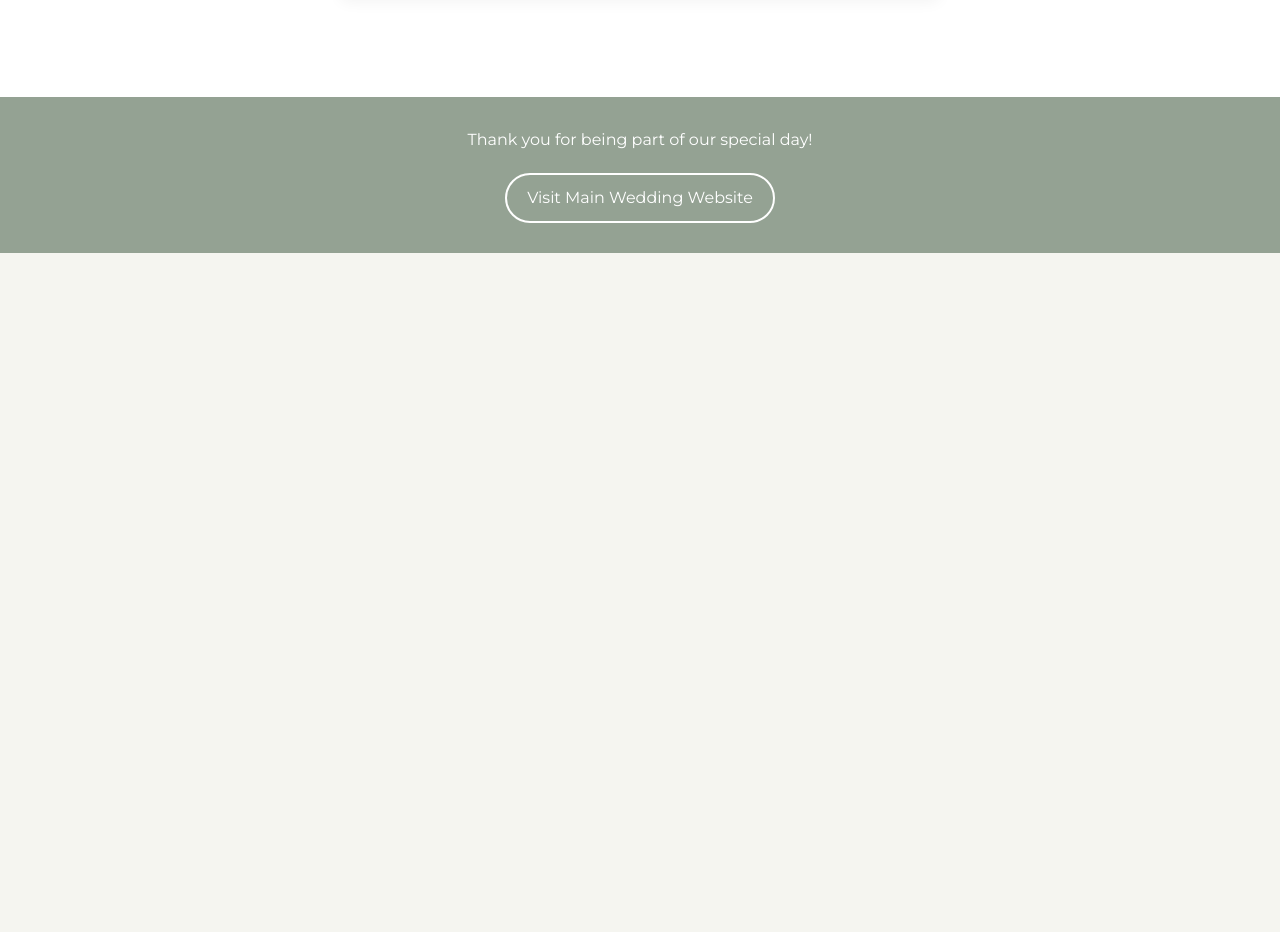
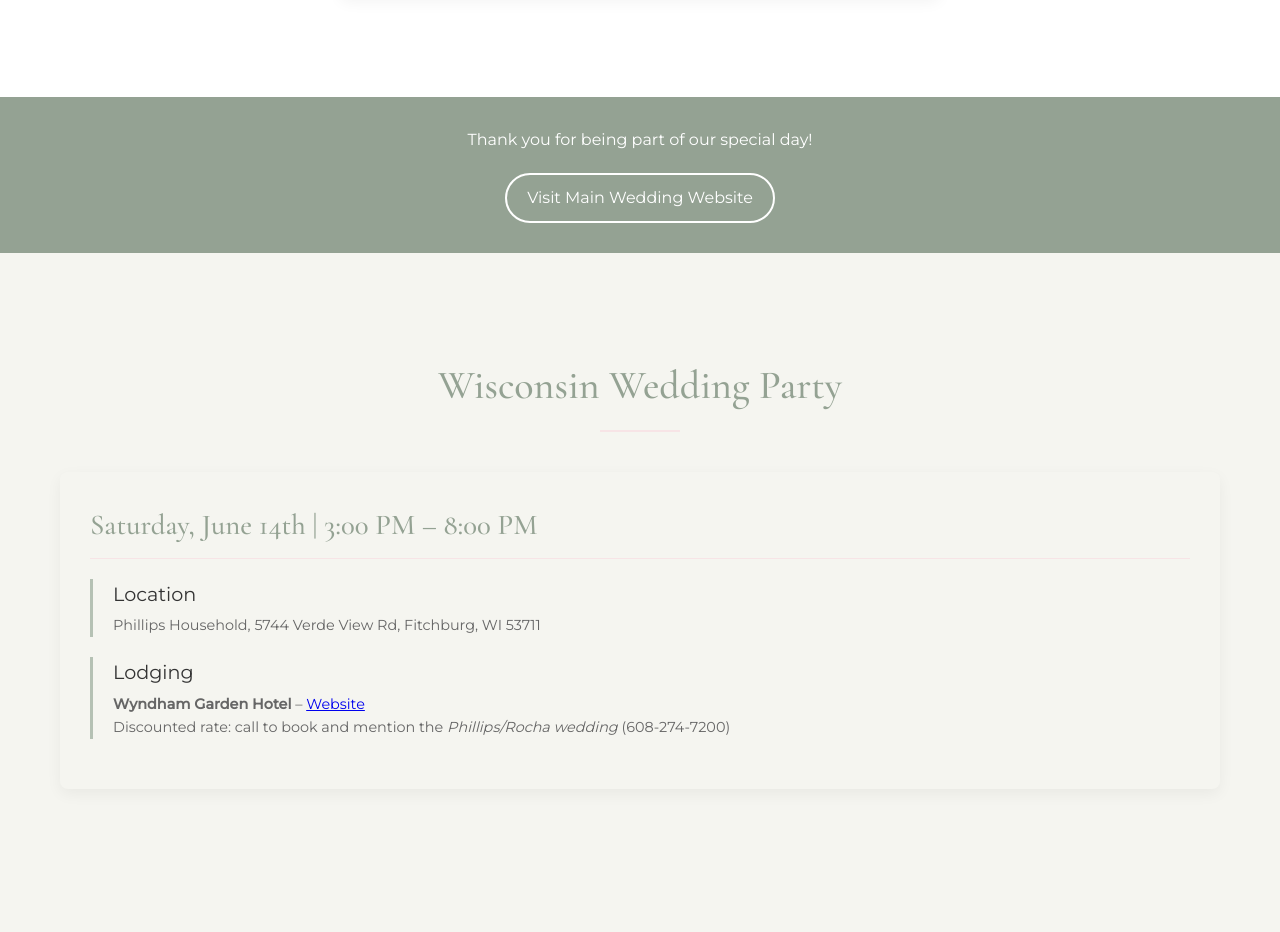
Before and after one commit to camphillips23/groomsmen, a plain HTML site: page index.html in a window 1280 px wide. Shown: the part 2725-3657 px from the top of the page. Before the commit the page ends 2978 px from the top, so only its background shows below. Drawn offline with nearby package versions, Linux system fonts and the light colour scheme.

Commit message:
Add Wisconsin wedding information

```diff
--- a/index.html
+++ b/index.html
@@ -484,5 +484,33 @@
             }
         });
     </script>
+
+        <!-- Wisconsin Wedding Party Section -->
+        <section id="wisconsin">
+            <div class="container">
+                <h2 class="section-title">Wisconsin Wedding Party</h2>
+
+                <div class="day animate-fadeIn delay-1">
+                    <h3 class="day-title">Saturday, June&nbsp;14th | 3:00 PM – 8:00 PM</h3>
+
+                    <div class="event">
+                        <div class="event-name">Location</div>
+                        <div class="event-details">
+                            Phillips Household, 5744 Verde View Rd, Fitchburg, WI 53711
+                        </div>
+                    </div>
+
+                    <div class="event">
+                        <div class="event-name">Lodging</div>
+                        <div class="event-details">
+                            <strong>Wyndham&nbsp;Garden&nbsp;Hotel</strong> –
+                            <a href="https://www.wyndhamhotels.com/wyndham-garden/fitchburg-wisconsin/wyndham-garden-fitchburg-madison/overview" target="_blank" rel="noopener">Website</a><br>
+                            Discounted rate: call to book and mention the <em>Phillips/Rocha&nbsp;wedding</em> (608-274-7200)
+                        </div>
+                    </div>
+                </div>
+            </div>
+        </section>
+
 </body>
 </html>
```
